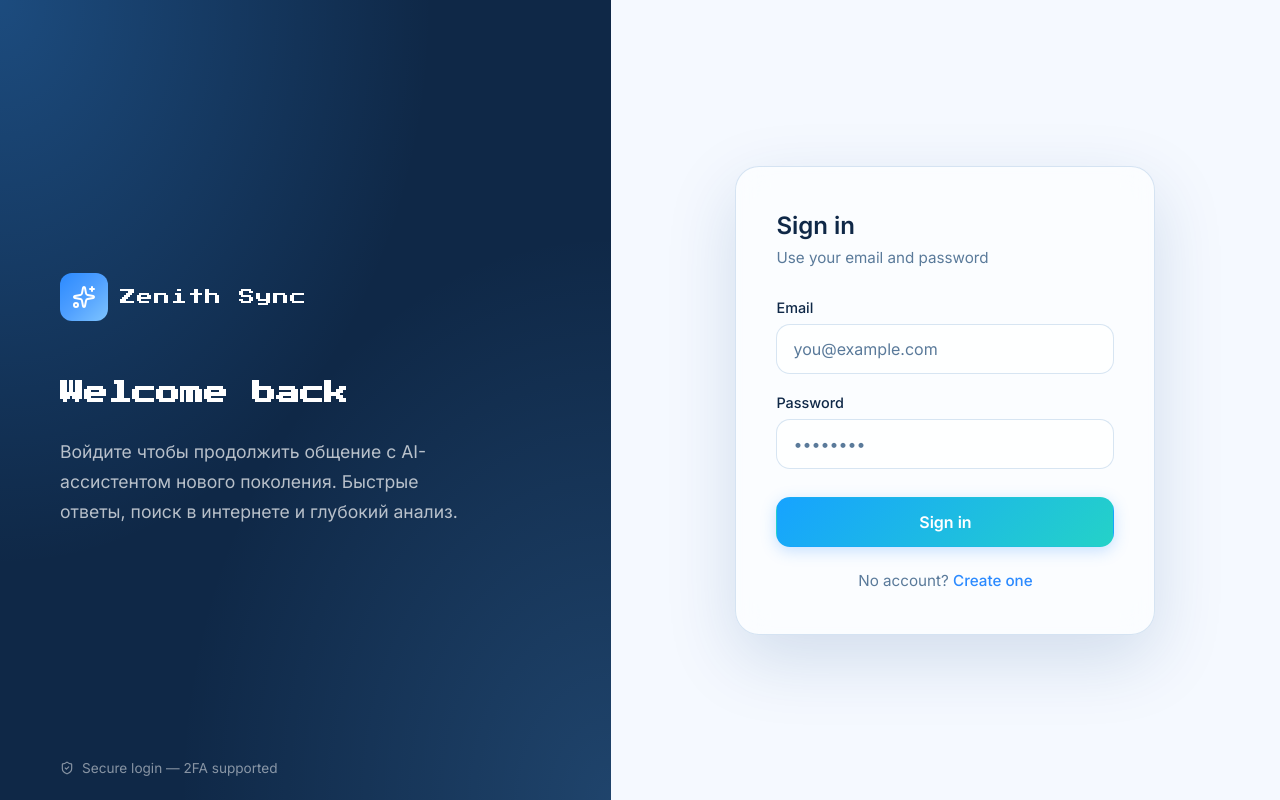
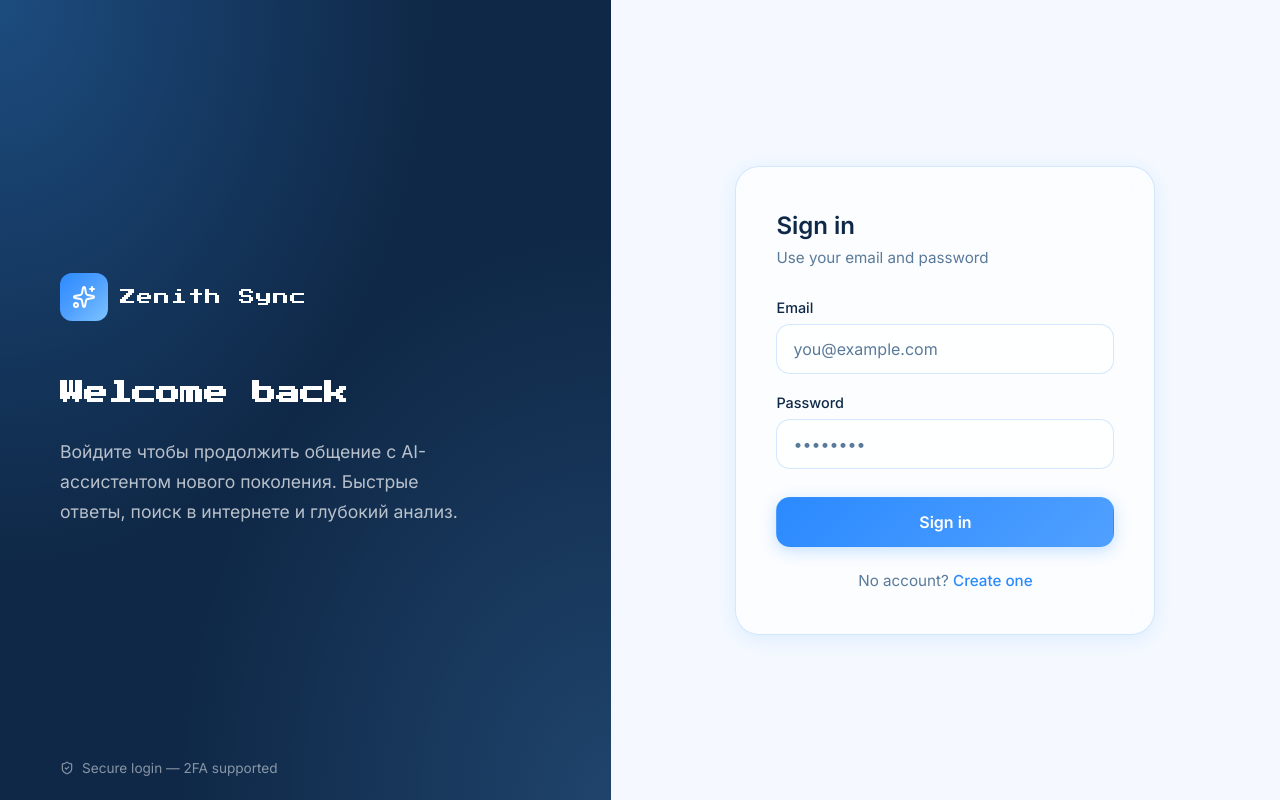
Before and after one commit to TeamsNova/dzensync, a Next.js app: page / in a window 1280 px wide. Built offline with nearby package versions, Linux system fonts and the light colour scheme.

Commit message:
Restore original color palette while keeping glass UI

```diff
--- a/app/globals.css
+++ b/app/globals.css
@@ -3031,29 +3031,29 @@ button {
 
 /* ==================== 2026 NEO LIQUID GLASS REFRESH ==================== */
 :root {
-  --neo-bg: #eef5ff;
-  --neo-bg2: #f8fbff;
-  --neo-ink: #092243;
-  --neo-accent-a: #16a3ff;
-  --neo-accent-b: #24d2c8;
-  --neo-warm: #ff9d3a;
+  --neo-bg: var(--bg);
+  --neo-bg2: var(--bg2);
+  --neo-ink: var(--text);
+  --neo-accent-a: var(--accent);
+  --neo-accent-b: var(--accent2);
+  --neo-warm: var(--accent2);
   --neo-glass: rgba(255, 255, 255, 0.62);
   --neo-glass-strong: rgba(255, 255, 255, 0.8);
-  --neo-border: rgba(13, 92, 176, 0.16);
-  --neo-shadow: 0 24px 70px rgba(10, 60, 128, 0.15);
+  --neo-border: var(--border);
+  --neo-shadow: var(--shadow);
 }
 
 [data-theme="dark"] {
-  --neo-bg: #060b13;
-  --neo-bg2: #0b1321;
-  --neo-ink: #edf5ff;
-  --neo-accent-a: #2ab4ff;
-  --neo-accent-b: #35dfcf;
-  --neo-warm: #ffa24b;
+  --neo-bg: var(--bg);
+  --neo-bg2: var(--bg2);
+  --neo-ink: var(--text);
+  --neo-accent-a: var(--accent);
+  --neo-accent-b: var(--accent2);
+  --neo-warm: var(--accent2);
   --neo-glass: rgba(14, 25, 41, 0.54);
   --neo-glass-strong: rgba(20, 34, 53, 0.78);
-  --neo-border: rgba(70, 150, 255, 0.26);
-  --neo-shadow: 0 28px 90px rgba(0, 0, 0, 0.42);
+  --neo-border: var(--border);
+  --neo-shadow: var(--shadow);
 }
 
 body {
```
